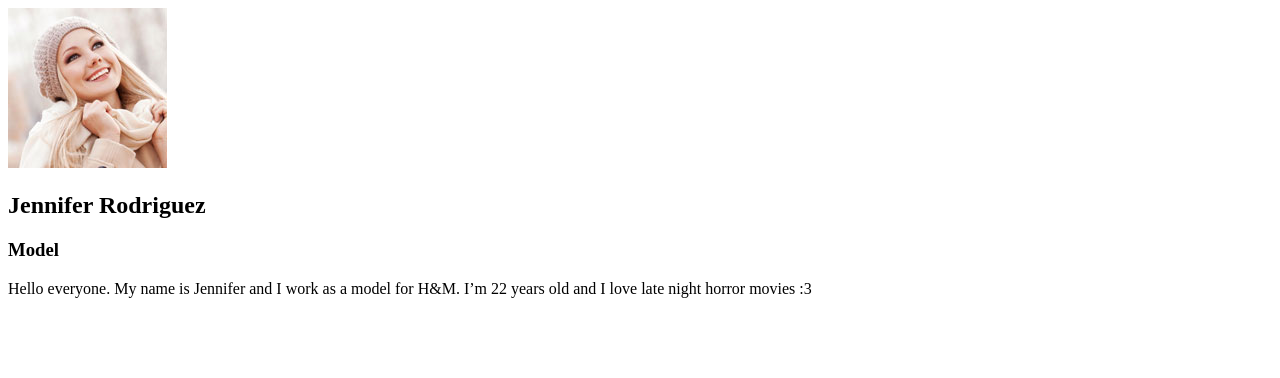
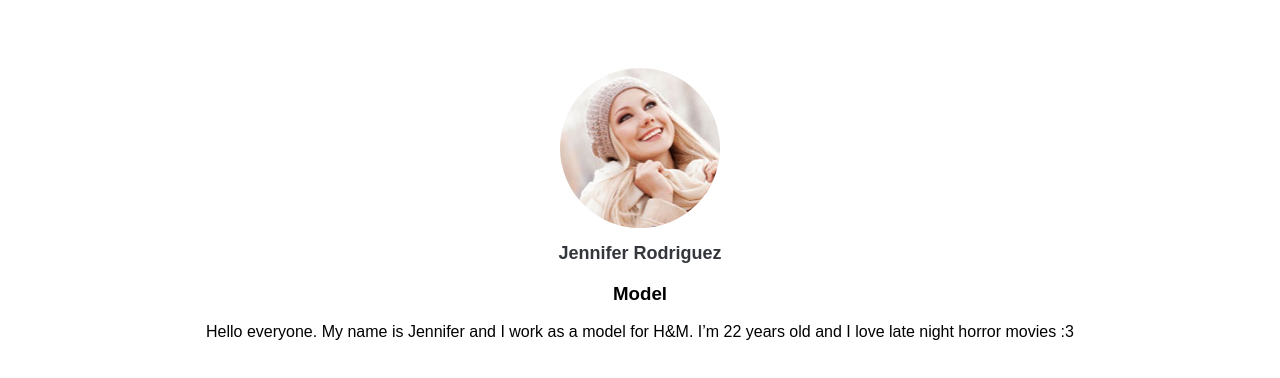
Before and after one commit to kostyatam/first, a plain HTML site: page index.html in a window 1280 px wide. Drawn offline with Linux system fonts and the light colour scheme.

Commit message:
first steps

```diff
--- a/css/style.css
+++ b/css/style.css
@@ -1,9 +1,32 @@
+* {
+	box-sizing: border-box;
+}
+
+body {
+	font-family: Arial;
+}
+
 .profile {
-
+	width: 100%;
+	padding-top: 60px;
+	padding-bottom: 60px;
+	padding-left: 40px;
+	padding-right: 40px;
+	text-align: center;
 }
 
 .image {
+	border-radius: 50%;
+	width: 160px;
+	height: 160px;
+	display: block;
+	margin-left: auto;
+	margin-right: auto;
+}
 
+.name {
+	font-size: 18px;
+	color: #33363b;
 }
 
 .profession {
```
Also changed, not shown: index.html (+1 -0 lines).
